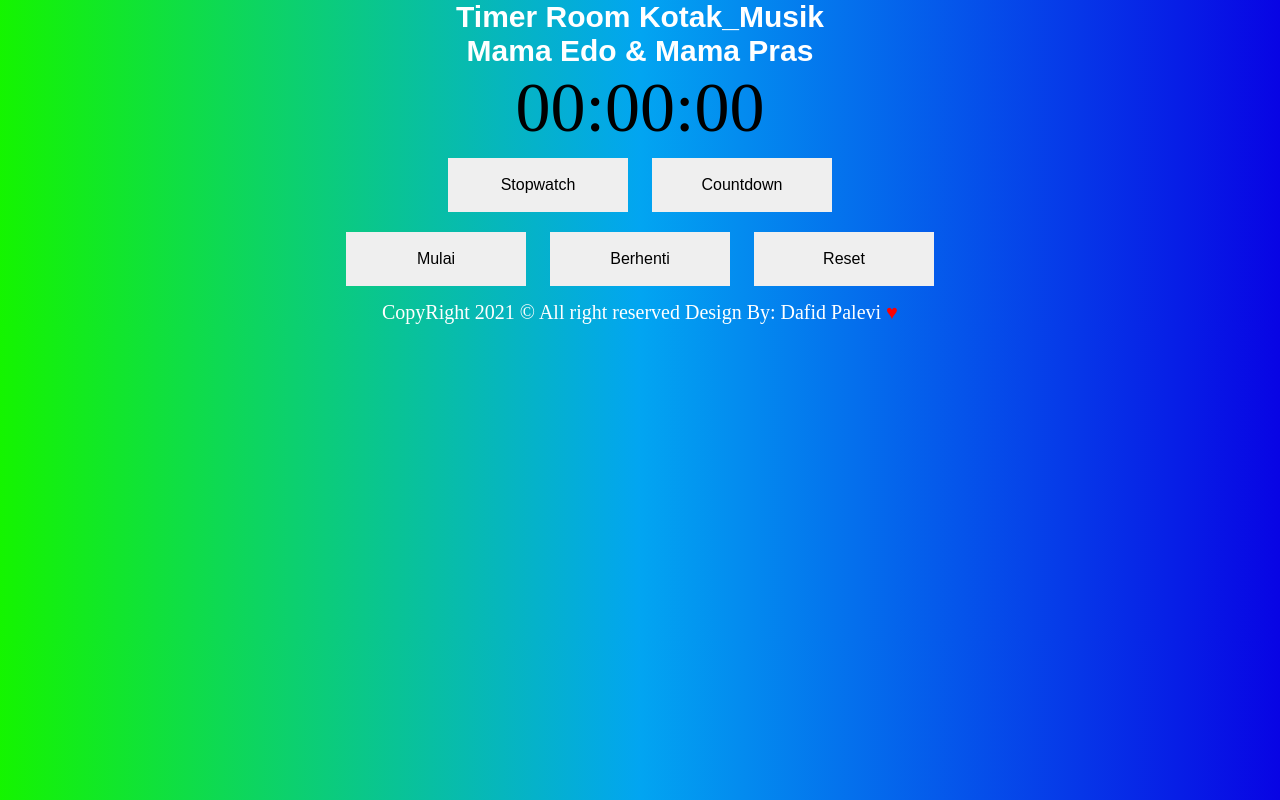
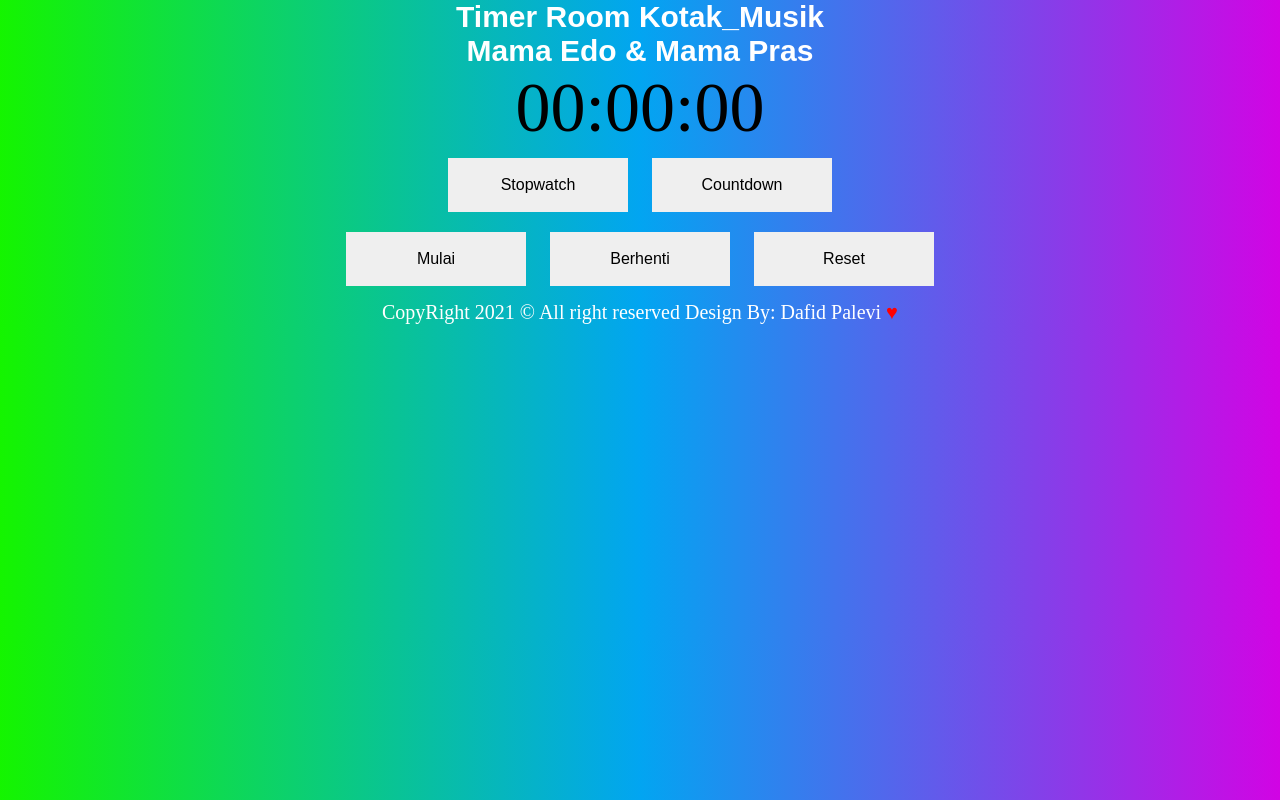
Before and after one commit to dafidpalevi1/timerkotak, a plain HTML site: page index.html in a window 1280 px wide. Drawn offline with Linux system fonts and the light colour scheme.

Commit message:
Add files via upload

```diff
--- a/style.css
+++ b/style.css
@@ -1,7 +1,7 @@
 body {
   margin: 0%;
   padding: 0%;
-  background: linear-gradient(to right, hsl(115, 100%, 48%), #02a5f1, #0804e4);
+  background: linear-gradient(to right, hsl(115, 100%, 48%), #02a5f1, #d104e4);
 }
 .container {
   text-align: center;
```
